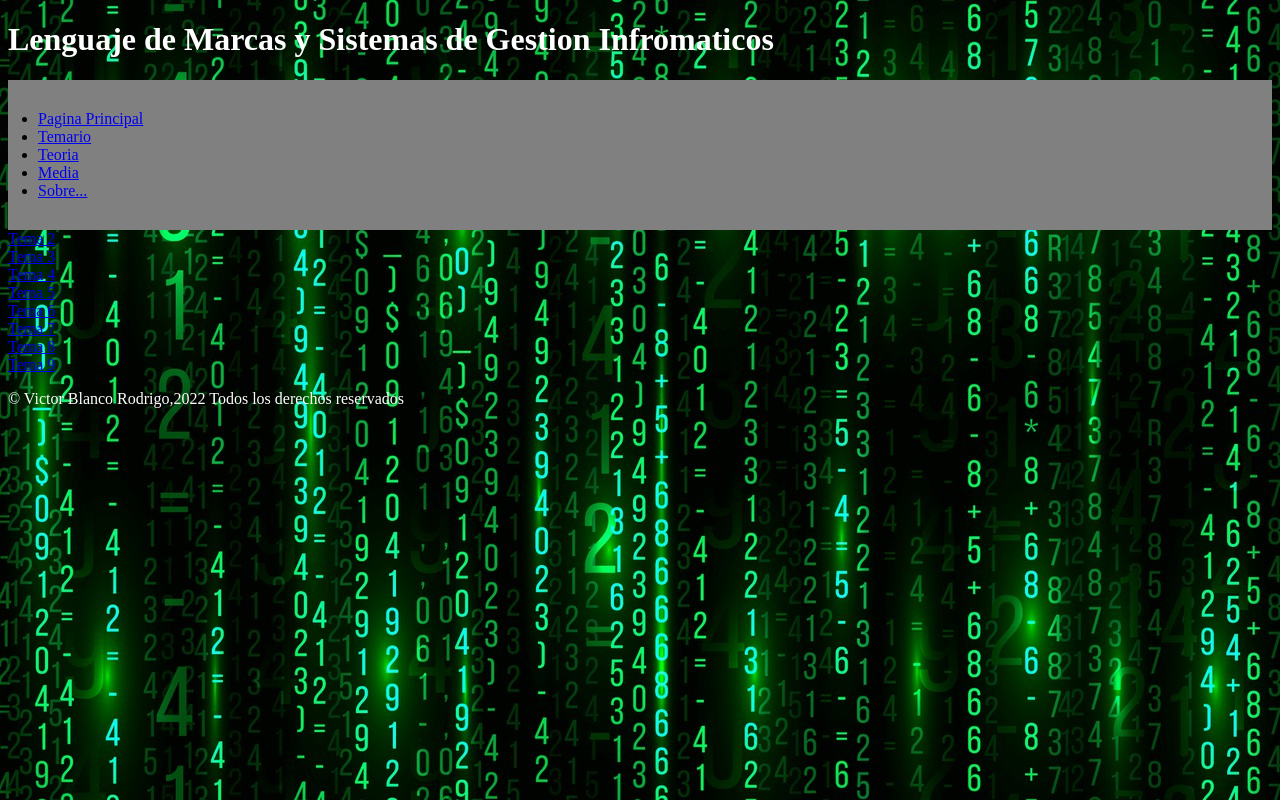
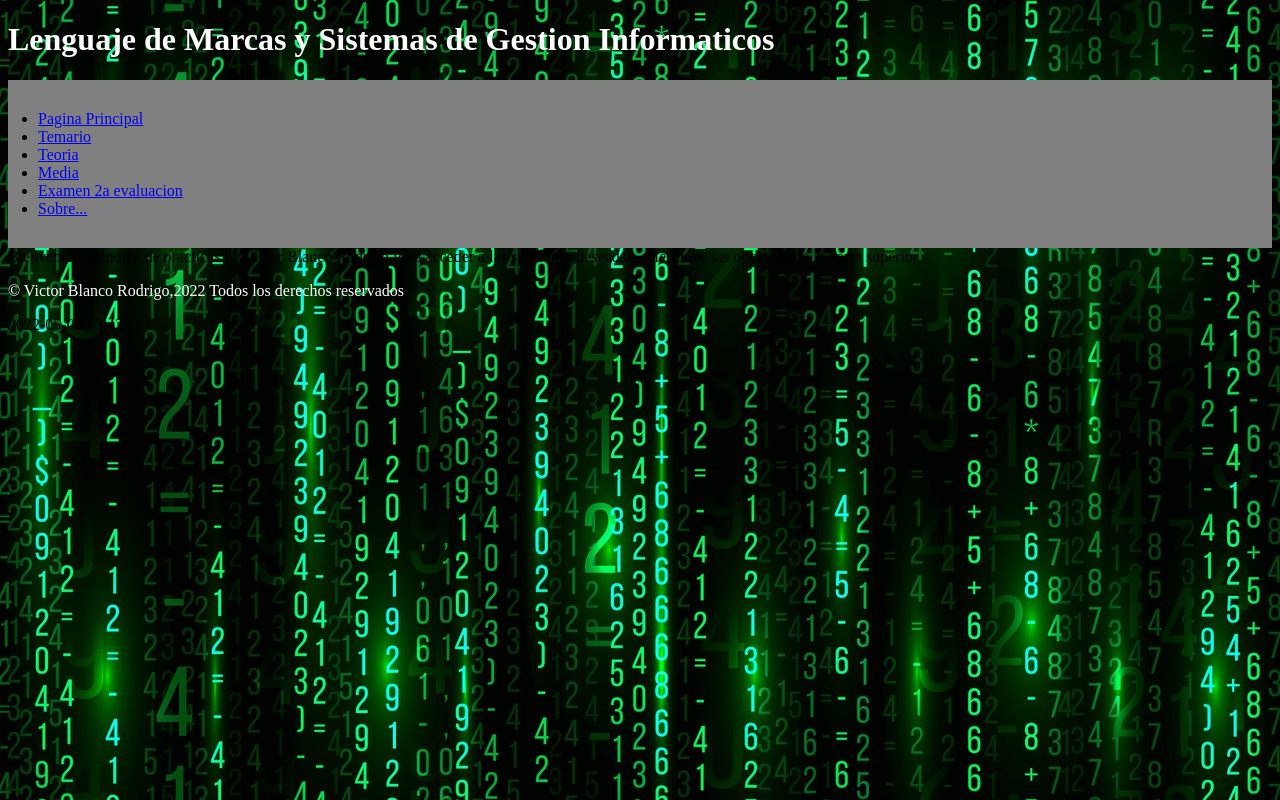
Before and after one commit to Vitilio/2122_LMSGI_VictorBR, a plain HTML site: page public_html/index.html in a window 1280 px wide. Drawn offline with Linux system fonts and the light colour scheme; files that its build step writes are made by us from their sources; files whose address does not match are found by name.

Commit message:
Indice de Practicas de LMSGI 2122

```diff
--- a/public_html/index.html
+++ b/public_html/index.html
@@ -1,40 +1,48 @@
-
+<!DOCTYPE html>
+<!--
 <!DOCTYPE html PUBLIC "-//W3C//DTD XHTML 1.0 Transitional//EN" "http://www.w3.org/TR/xhtml1/DTD/xhtml1-transitional.dtd">
 <html xmlns="http://www.w3.org/1999/xhtml">
-    <!--
+
       Modified from the Debian original for Ubuntu
       Last updated: 2016-11-16
       See: https://launchpad.net/bugs/1288690
 -->
+<html lang="es">
     <head>
-        <meta http-equiv="Content-Type" content="text/html; charset=UTF-8" />
-        <title>Practicas VictorBR</title>
-        <link href="index.css" rel="stylesheet" type="text/css"/>
-        <link rel="icon" type="image/x-icon" href="images/favicon.ico"/>
+        <title>Practicas Victor Blanco Rodrigo</title>
+        <meta http-equiv="Content-Type" content="text/html; charset=UTF-8"/>
+        <meta name="description" content="Pagina principal de las practicas y contenido de LMSGI 2021-22">
+        <meta name="author" content="Víctor Blanco Rodrigo">
+        <meta name="keywords" content="practicas,teoria,indice">
+        <meta name="viewport" content="width=device-width, initial-scale=1.0">
+        <meta name="robots" content="index,nofollow">
+        <link href="css/index.css" rel="stylesheet" type="text/css">
+        <link rel="icon" type="image/x-icon" href="images/favicon.ico">
     </head>
+    <body>
         <header>
-        <h1>Lenguaje de Marcas y Sistemas de Gestion Infromaticos</h1>
+            <h1>Lenguaje de Marcas y Sistemas de Gestion Informaticos</h1>
         </header>
         <nav>
             <ul class="topmenu">
-            <li><a href="#home">Pagina Principal</a></li>
-            <li><a href="#subject">Temario</a></li>
-            <li><a href="#theory">Teoria</a></li>
-            <li><a href="#media">Media</a></li>
-            <li><a href="#about">Sobre...</a></li>
+                <li><a href="index.html" class="active">Pagina Principal</a></li>
+                <li><a href="practicas.html">Temario</a></li>
+                <li><a href="teoria.html">Teoria</a></li>
+                <li><a href="extra.html">Media</a></li>
+                <li><a href="examenes/EX02_20220324_VictorBlancoRodrigo/index.html">Examen 2a evaluacion</a></li>
+                <li><a href="info.html">Sobre...</a></li>
             </ul>
         </nav>
-    <body>
-        <div><a href="ud2/tema2.html">Tema 2</a></div>
-        <div><a href="ud2/tema3.html">Tema 3</a></div>
-        <div><a href="ud2/tema4.html">Tema 4</a></div>
-        <div><a href="ud2/tema5.html">Tema 5</a></div>
-        <div><a href="ud2/tema6.html">Tema 6</a></div>
-        <div><a href="ud2/tema7.html">Tema 7</a></div>
-        <div><a href="ud2/tema8.html">Tema 8</a></div>
-        <div><a href="ud2/tema9.html">Tema 9</a></div>
+        <main>
+            <div>
+                Bienvenido al indice de practicas de Victor Blanco Rodrigo
+                Para acceder a las secciones deseadas, seleccione las opciones de la
+                barra superior
+            </div>
+        </main>
+        <footer>
+            <p>© Victor Blanco Rodrigo,2022 Todos los derechos reservados</p>
+            <time>2022-05-08 13:42</time>
+        </footer>
     </body>
-    <footer>
-        <p>© Victor Blanco Rodrigo,2022	Todos los derechos reservados</p>
-    </footer>
 </html>
```
Lines whose indentation alone changed are shown as unchanged.
